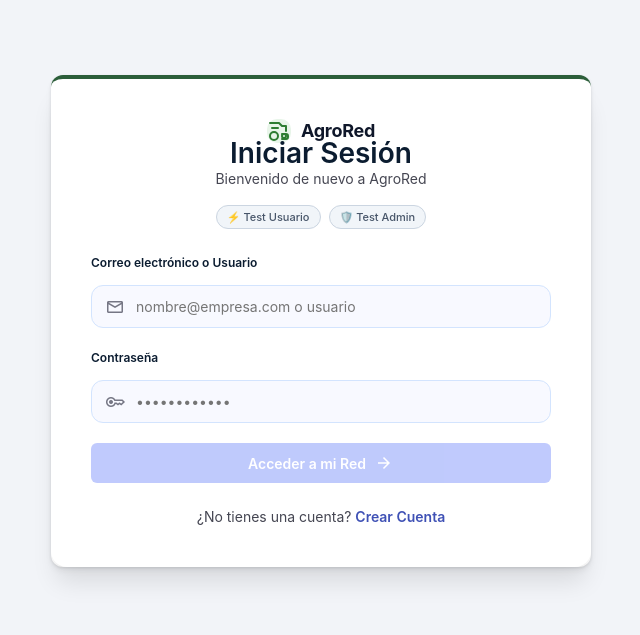
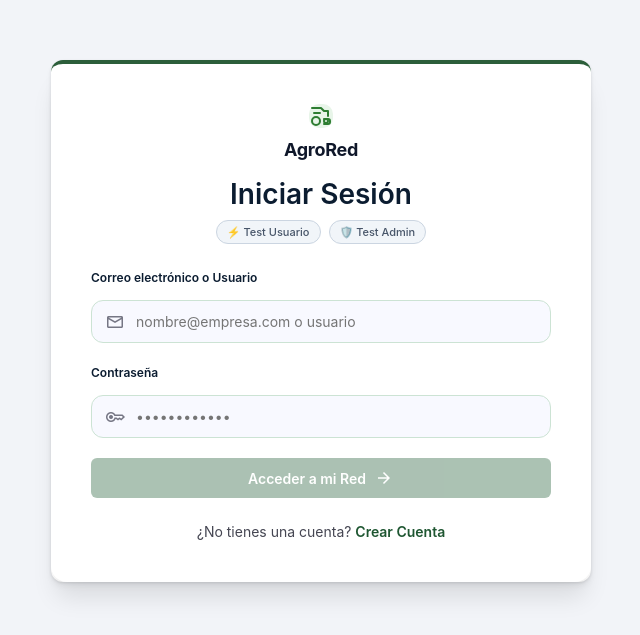
Before and after one commit to CristianEstMaida/programacion-iv-tp2, an Angular app in the folder front/: page /login in a window 1280 px wide. Shown: the part 109-744 px from the top of the page, without its empty margins (319-959 px from the left). Built offline with nearby package versions, Linux system fonts and the light colour scheme.

Commit message:
feat: unificar estilos en login

```diff
--- a/front/src/app/app.css
+++ b/front/src/app/app.css
@@ -110,3 +110,18 @@
   0% { transform: rotate(0deg); }
   100% { transform: rotate(360deg); }
 }
+
+.sidebar-brand {
+  display: flex;
+  flex-direction: column; /* Pone el logo arriba y el título abajo */
+  align-items: center;    /* Centra todo horizontalmente */
+  gap: 12px;              /* ¡Acá está la magia! Separa prolijamente el logo del título */
+  margin-bottom: 24px;    /* Espacio antes de que empiecen los inputs del formulario */
+}
+
+.sidebar-brand h1 {
+  font-size: 24px;        /* Ajustá el tamaño del título si hace falta */
+  font-weight: 700;
+  color: #111827;         /* Un gris oscuro elegante en lugar de negro puro */
+  margin: 0;              /* Le saca márgenes por defecto que a veces molestan */
+}
--- a/front/src/app/components/login/login.css
+++ b/front/src/app/components/login/login.css
@@ -47,7 +47,7 @@ main {
   width: 3rem;
   height: 3rem;
   border-radius: 0.75rem;
-  background-color: #3f51b5;
+  background-color: #1e5631;
   color: #ffffff;
   display: flex;
   align-items: center;
@@ -100,7 +100,7 @@ input {
   width: 100%;
   padding: 0.75rem 1rem 0.75rem 2.75rem;
   background-color: #f8f9ff;
-  border: 1px solid #d3e4fe;
+  border: 1px solid #cce3d4;;
   color: #0b1c30;
   font-size: 14px;
   border-radius: 0.75rem;
@@ -109,8 +109,8 @@ input {
 
 input:focus {
   background-color: #ffffff;
-  border-color: #3f51b5;
-  box-shadow: 0 0 0 2px rgba(63, 81, 181, 0.2);
+  border-color: #1e5631;
+  box-shadow: 0 0 0 2px rgba(30, 86, 49, 0.15);
 }
 
 .submit-btn {
@@ -131,8 +131,9 @@ input:focus {
 }
 
 .submit-btn:hover {
-  background-color: #24389c;
+  background-color: #143d22;
 }
+
 
 .switch-link {
   text-align: center;
@@ -141,12 +142,14 @@ input:focus {
 }
 
 .switch-link a {
-  color: #3f51b5;
+  color: #1e5631;
   text-decoration: none;
   font-weight: 600;
+  transition: color 0.2s ease;
 }
 
 .switch-link a:hover {
+  color: #143d22;
   text-decoration: underline;
 }
 
@@ -190,7 +193,23 @@ input:focus {
 }
 
 .submit-btn:disabled {
-  background-color: #a5b4fc; /* Un azul más claro y opaco */
+  background-color: #88a893; /* Verde suave desaturado */
+  color: #ffffff;
   cursor: not-allowed;     /* Cambia el cursor a prohibido */
   opacity: 0.7;
 }
+
+.sidebar-brand {
+  display: flex;
+  flex-direction: column; /* Pone el logo arriba y el título abajo */
+  align-items: center;    /* Centra todo horizontalmente */
+  gap: 12px;              /* ¡Acá está la magia! Separa prolijamente el logo del título */
+  margin-bottom: 24px;    /* Espacio antes de que empiecen los inputs del formulario */
+}
+
+.sidebar-brand h1 {
+  font-size: 24px;        /* Ajustá el tamaño del título si hace falta */
+  font-weight: 700;
+  color: #111827;         /* Un gris oscuro elegante en lugar de negro puro */
+  margin: 0;              /* Le saca márgenes por defecto que a veces molestan */
+}
--- a/front/src/app/components/login/login.html
+++ b/front/src/app/components/login/login.html
@@ -20,7 +20,7 @@
         </div>
         <h1>Iniciar Sesión</h1>
 
-        <p>Bienvenido de nuevo a AgroRed</p>
+
         <!-- 🧪 Botones de testeo estéticamente integrados aquí -->
         <div style="display: flex; justify-content: center; gap: 0.5rem; margin-top: 1rem;">
           <button type="button" (click)="cargarDatosPrueba('usuario')" style="font-size: 11px; padding: 4px 10px; background: #f1f5f9; color: #475569; border: 1px solid #cbd5e1; border-radius: 9999px; cursor: pointer; font-weight: 500;">
@@ -82,7 +82,7 @@
       </form>
 
       <p class="switch-link">
-        ¿No tienes una cuenta? <a routerLink="/registro">Crear Cuenta</a>
+        ¿No tienes una cuenta? <a routerLink="/registro" class="switch-link">Crear Cuenta</a>
       </p>
     </div>
 
```
Also changed, not shown: front/public/favicon.svg (added).
